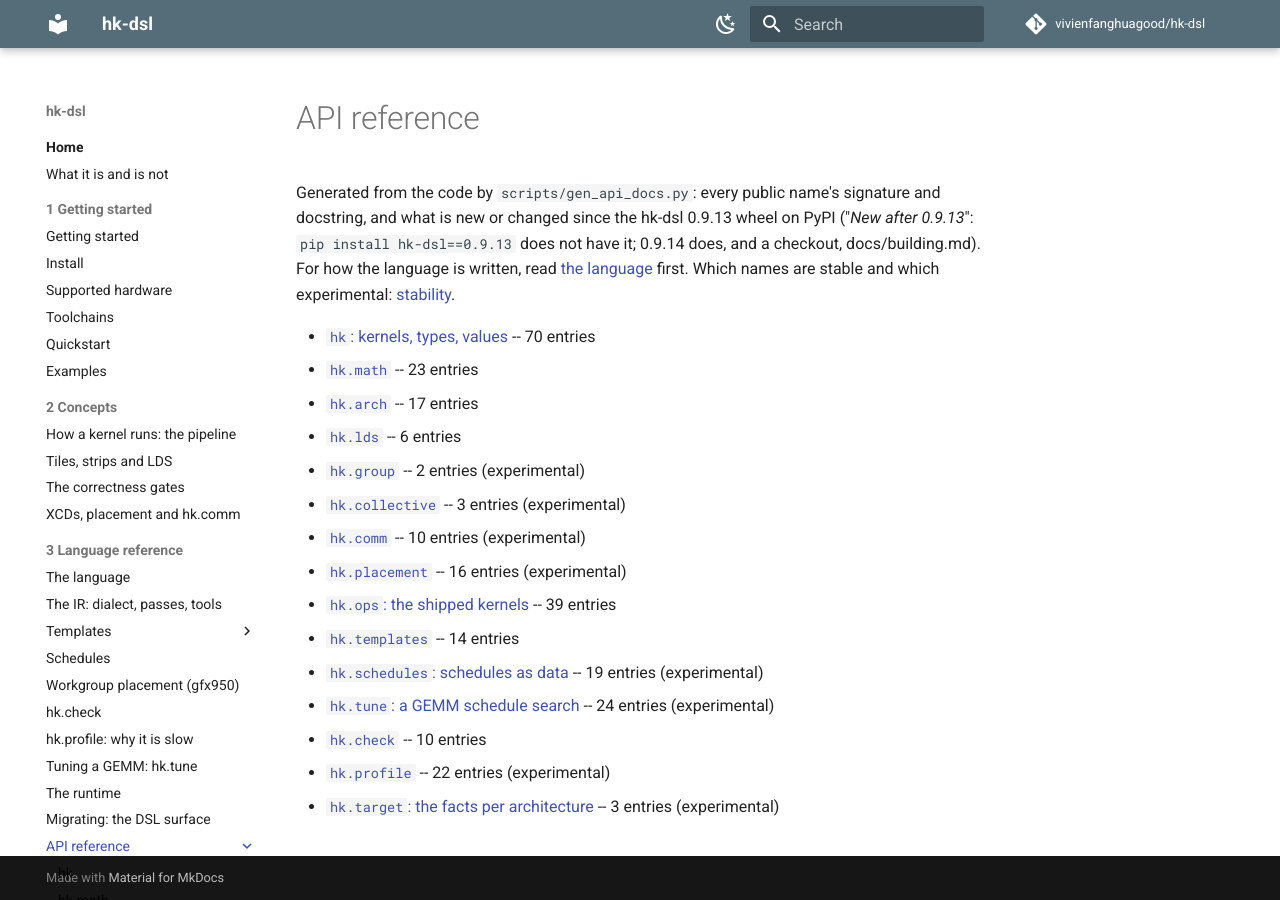
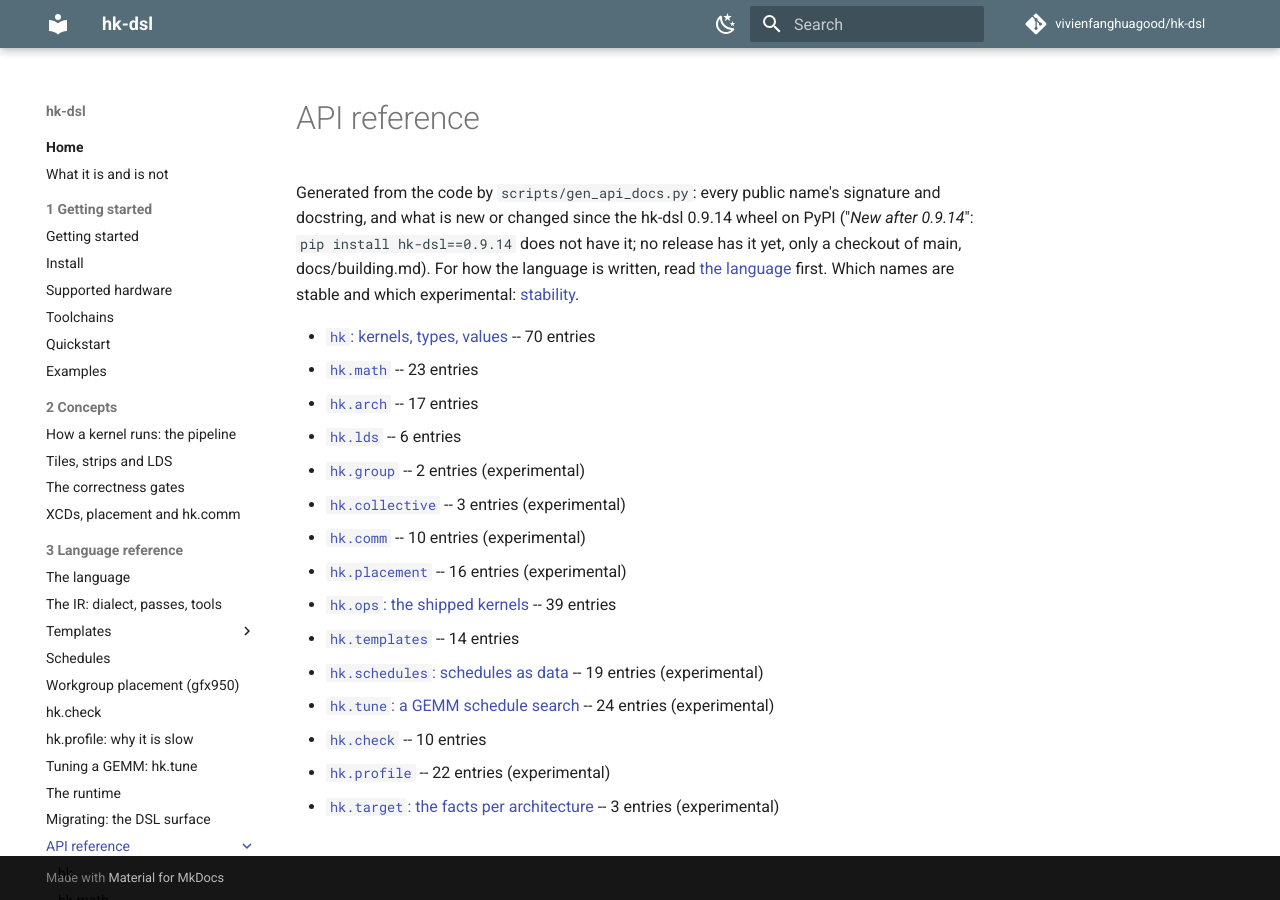
Before and after one commit to vivienfanghuagood/hk-dsl, an MkDocs documentation site: the page built from docs/api/README.md, in a window 1280 px wide. Built offline with MkDocs 1.6.1 and Material for MkDocs 9.7.7, drawn with Linux system fonts in a browser that asks for light colours; comment, search, counter and statistics services are not loaded.

Commit message:
post-release 0.9.14: API marks against the 0.9.14 wheel, RELEASE = None, CHANGELOG Unreleased
As #326 for 0.9.13: scripts/api_baseline_0.9.14.json from the v0.9.14 cp310 wheel; PYPI = "0.9.14",
RELEASE = None, regenerated; test_api_docs against 0.9.14; llms.txt, the skill and docs/README:
marks are New after 0.9.14, main only; an empty ## Unreleased at the top of CHANGELOG.

Co-Authored-By: Claude <noreply@anthropic.com>

```diff
--- a/docs/api/README.md
+++ b/docs/api/README.md
@@ -2,7 +2,7 @@
 
 # API reference
 
-Generated from the code by `scripts/gen_api_docs.py`: every public name's signature and docstring, and what is new or changed since the hk-dsl 0.9.13 wheel on PyPI ("*New after 0.9.13*": `pip install hk-dsl==0.9.13` does not have it; 0.9.14 does, and a checkout, docs/building.md). For how the language is written, read [the language](../language.md) first. Which names are stable and which experimental: [stability](../stability.md).
+Generated from the code by `scripts/gen_api_docs.py`: every public name's signature and docstring, and what is new or changed since the hk-dsl 0.9.14 wheel on PyPI ("*New after 0.9.14*": `pip install hk-dsl==0.9.14` does not have it; no release has it yet, only a checkout of main, docs/building.md). For how the language is written, read [the language](../language.md) first. Which names are stable and which experimental: [stability](../stability.md).
 
 - [`hk`: kernels, types, values](hk.md) -- 70 entries
 - [`hk.math`](hk.math.md) -- 23 entries
--- a/llms.txt
+++ b/llms.txt
@@ -68,7 +68,7 @@ It traces and runs on both GPUs, ragged shapes (100x1000) included; `hk.check` t
 
 ## Pitfalls
 
-- The docs describe main; `pip install hk-dsl` is 0.9.14 (check `hk.__version__`). The API reference marks what is *New after 0.9.13*: in 0.9.14, not in 0.9.13. 0.8.0 added, and 0.7.0 lacks, workgroup placement (`hk.kernel(placement=)`, `hk.Placement`, `hk.arch.xcd_count`), `hk.map_cpp`, the strip ops and element exchange. 0.6.0's synchronous `g.load` / `g.store` on gfx950 read and write past a partial last tile; 0.7.0's do not.
+- The docs describe main; `pip install hk-dsl` is 0.9.14 (check `hk.__version__`). The API reference marks what is *New after 0.9.14*: on main only, in no release yet. 0.8.0 added, and 0.7.0 lacks, workgroup placement (`hk.kernel(placement=)`, `hk.Placement`, `hk.arch.xcd_count`), `hk.map_cpp`, the strip ops and element exchange. 0.6.0's synchronous `g.load` / `g.store` on gfx950 read and write past a partial last tile; 0.7.0's do not.
 - Positional kernel parameters are tensors (`hk.Tensor[dtype]`, 4-D `(batch, depth, rows, cols)`; a 2-D tensor is `(rows, cols)`). Constexprs are keyword-only with a default, baked into the source: a new value is a new compile.
 - The transcendental math (gelu, dgelu, sqrt, rsqrt, silu) is fp32-only: load 16-bit data into an fp32 tile or strip (the load converts) and store it back (the store converts). `hk.math.gelu` is `F.gelu(x, approximate="tanh")`, not the erf default.
 - A strip's columns are whole chunks of `wave x run` (32 x run on gfx1100, 64 x run on gfx950): `CW=512` with `run=8` fits both. Read the wave from `hk.arch.target().wave` when a plan depends on it.
```
Also changed, not shown: CHANGELOG.md (+2 -0 lines), docs/README.md (+1 -1 lines), skills/hk-kernel/SKILL.md (+2 -2 lines), 4 other files.
